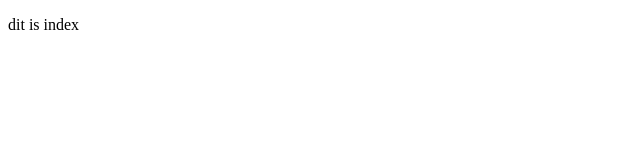
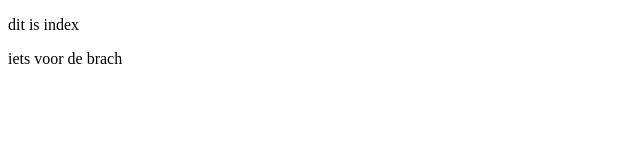
Before and after one commit to mustafafawzi/mustafafawzi.github.io, a plain HTML site: page index.html in a window 1280 px wide. Shown: the whole page, without its empty margins (0-640 px from the left). Drawn offline with Linux system fonts and the light colour scheme.

Commit message:
Update index.html

```diff
--- a/index.html
+++ b/index.html
@@ -6,5 +6,7 @@
 </head>
 <body>
 <p>dit is index</p>
+<p>iets voor de brach</p>
+
 </body>
 </html>
```
